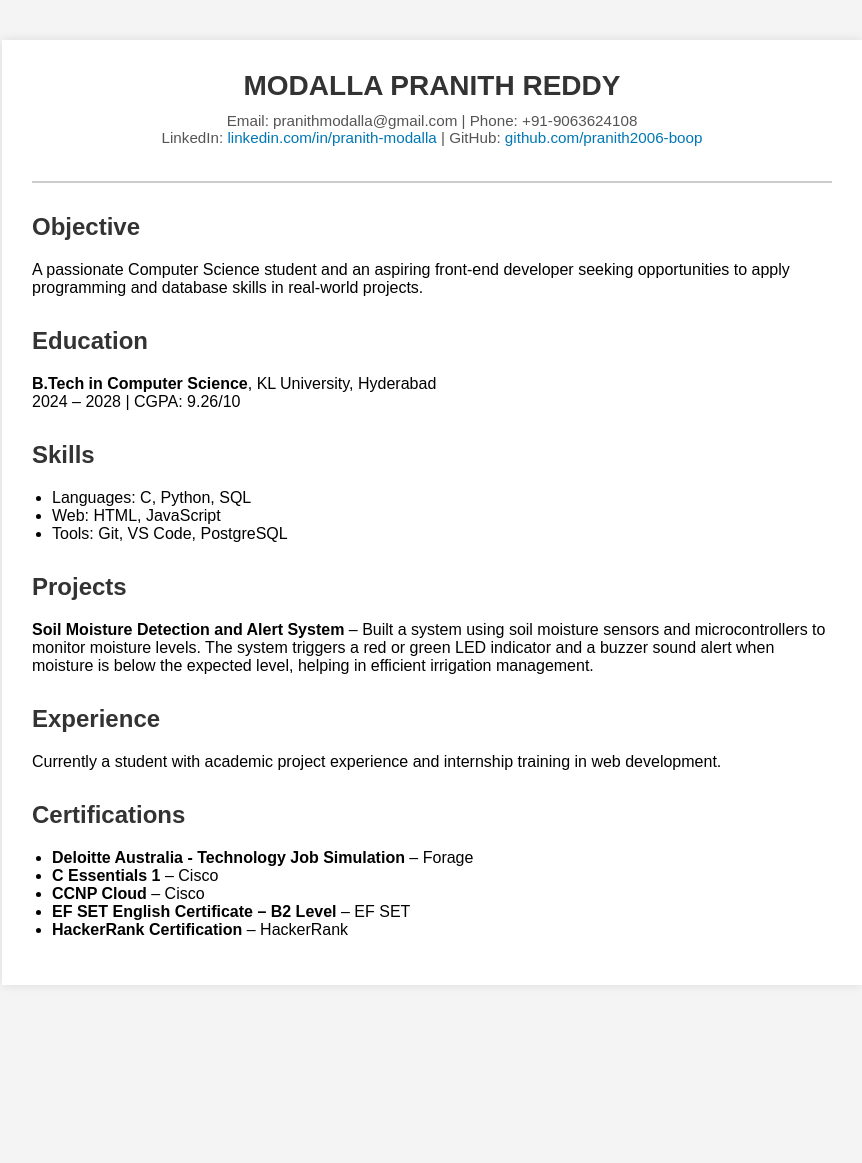
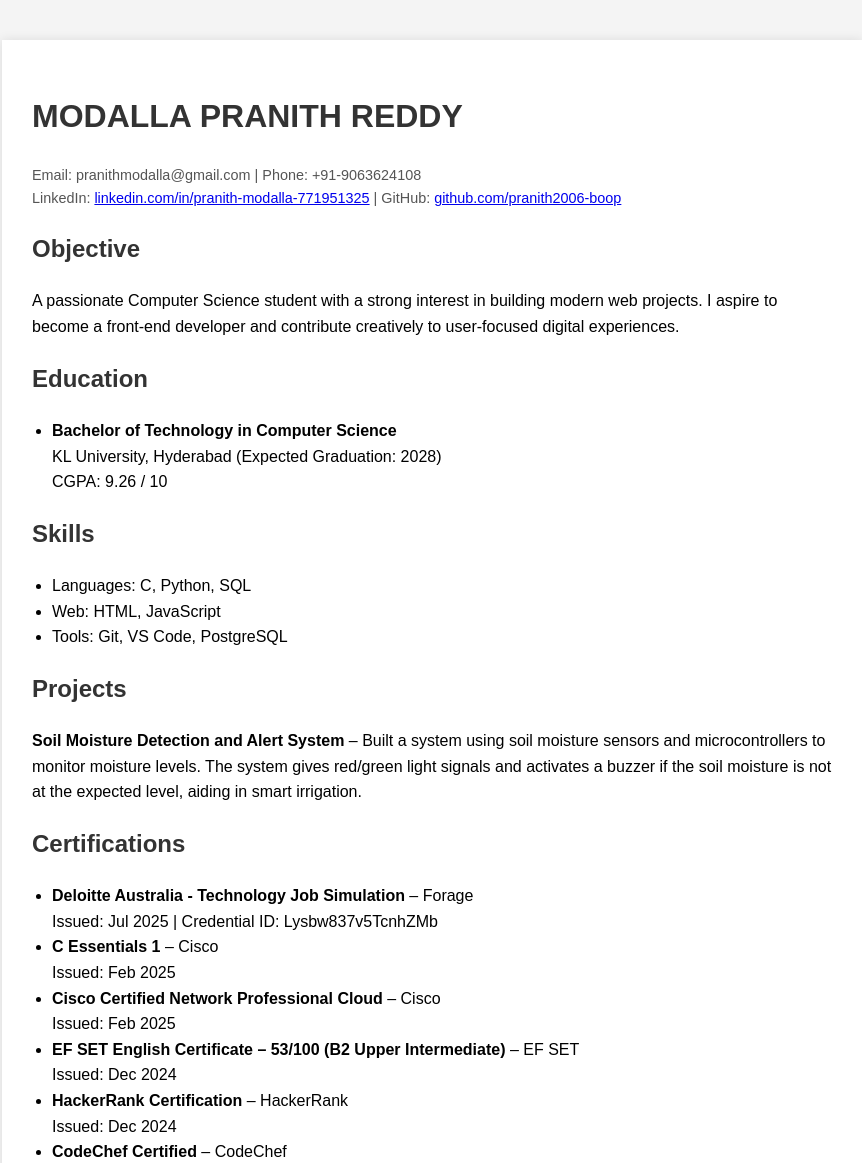
Before and after one commit to pranith2006-boop/Front-End, a plain HTML site: page Resume.html in a window 1280 px wide. Shown: the top 1163 px of the page, without its empty margins (208-1070 px from the left). Before the commit the page ends 1025 px from the top, so only its background shows below. Drawn offline with Linux system fonts and the light colour scheme.

Commit message:
First commit in Resume.html

```diff
--- a/Resume.html
+++ b/Resume.html
@@ -2,12 +2,13 @@
 <html lang="en">
 <head>
   <meta charset="UTF-8" />
-  <meta name="viewport" content="width=device-width, initial-scale=1.0"/>
+  <meta name="viewport" content="width=device-width, initial-scale=1.0" />
   <title>MODALLA PRANITH REDDY - Resume</title>
   <style>
     body {
       font-family: Arial, sans-serif;
       margin: 40px;
+      line-height: 1.6;
       background-color: #f4f4f4;
     }
     .container {
@@ -17,63 +18,47 @@
       margin: auto;
       box-shadow: 0 0 10px rgba(0,0,0,0.1);
     }
-    header {
-      text-align: center;
-      border-bottom: 2px solid #ccc;
-      padding-bottom: 20px;
+    h1, h2 {
+      color: #333;
+    }
+    .section {
       margin-bottom: 20px;
     }
-    .info h1 {
-      margin: 0;
-      font-size: 28px;
-      color: #333;
-    }
     .contact-info {
-      font-size: 0.95em;
+      font-size: 0.9em;
       color: #555;
-      margin-top: 10px;
-    }
-    h2 {
-      color: #333;
-      margin-top: 30px;
     }
     ul {
       padding-left: 20px;
-    }
-    a {
-      color: #0077b5;
-      text-decoration: none;
-    }
-    a:hover {
-      text-decoration: underline;
     }
   </style>
 </head>
 <body>
   <div class="container">
-    <header>
-      <div class="info">
-        <h1>MODALLA PRANITH REDDY</h1>
-        <p class="contact-info">
-          Email: pranithmodalla@gmail.com | Phone: +91-9063624108<br>
-          LinkedIn: <a href="https://www.linkedin.com/in/pranith-modalla-771951325" target="_blank">linkedin.com/in/pranith-modalla</a> |
-          GitHub: <a href="https://github.com/pranith2006-boop" target="_blank">github.com/pranith2006-boop</a>
-        </p>
-      </div>
+    <header class="section">
+      <h1>MODALLA PRANITH REDDY</h1>
+      <p class="contact-info">
+        Email: pranithmodalla@gmail.com | Phone: +91-9063624108 <br>
+        LinkedIn: <a href="https://www.linkedin.com/in/pranith-modalla-771951325" target="_blank">linkedin.com/in/pranith-modalla-771951325</a> |
+        GitHub: <a href="https://github.com/pranith2006-boop" target="_blank">github.com/pranith2006-boop</a>
+      </p>
     </header>
 
-    <section>
+    <section class="section">
       <h2>Objective</h2>
-      <p>A passionate Computer Science student and an aspiring front-end developer seeking opportunities to apply programming and database skills in real-world projects.</p>
+      <p>A passionate Computer Science student with a strong interest in building modern web projects. I aspire to become a front-end developer and contribute creatively to user-focused digital experiences.</p>
     </section>
 
-    <section>
+    <section class="section">
       <h2>Education</h2>
-      <p><strong>B.Tech in Computer Science</strong>, KL University, Hyderabad<br>
-      2024 – 2028 | CGPA: 9.26/10</p>
+      <ul>
+        <li><strong>Bachelor of Technology in Computer Science</strong><br>
+        KL University, Hyderabad (Expected Graduation: 2028)<br>
+        CGPA: 9.26 / 10</li>
+      </ul>
     </section>
 
-    <section>
+    <section class="section">
       <h2>Skills</h2>
       <ul>
         <li>Languages: C, Python, SQL</li>
@@ -82,24 +67,21 @@
       </ul>
     </section>
 
-    <section>
+    <section class="section">
       <h2>Projects</h2>
-      <p><strong>Soil Moisture Detection and Alert System</strong> – Built a system using soil moisture sensors and microcontrollers to monitor moisture levels. The system triggers a red or green LED indicator and a buzzer sound alert when moisture is below the expected level, helping in efficient irrigation management.</p>
+      <p><strong>Soil Moisture Detection and Alert System</strong> – Built a system using soil moisture sensors and microcontrollers to monitor moisture levels. The system gives red/green light signals and activates a buzzer if the soil moisture is not at the expected level, aiding in smart irrigation.</p>
     </section>
 
-    <section>
-      <h2>Experience</h2>
-      <p>Currently a student with academic project experience and internship training in web development.</p>
-    </section>
-
-    <section>
+    <section class="section">
       <h2>Certifications</h2>
       <ul>
-        <li><strong>Deloitte Australia - Technology Job Simulation</strong> – Forage</li>
-        <li><strong>C Essentials 1</strong> – Cisco</li>
-        <li><strong>CCNP Cloud</strong> – Cisco</li>
-        <li><strong>EF SET English Certificate – B2 Level</strong> – EF SET</li>
-        <li><strong>HackerRank Certification</strong> – HackerRank</li>
+        <li><strong>Deloitte Australia - Technology Job Simulation</strong> – Forage<br>Issued: Jul 2025 | Credential ID: Lysbw837v5TcnhZMb</li>
+        <li><strong>C Essentials 1</strong> – Cisco<br>Issued: Feb 2025</li>
+        <li><strong>Cisco Certified Network Professional Cloud</strong> – Cisco<br>Issued: Feb 2025</li>
+        <li><strong>EF SET English Certificate – 53/100 (B2 Upper Intermediate)</strong> – EF SET<br>Issued: Dec 2024</li>
+        <li><strong>HackerRank Certification</strong> – HackerRank<br>Issued: Dec 2024</li>
+        <li><strong>CodeChef Certified</strong> – CodeChef<br>Issued: Oct 2024<br>🥈 Problem Solver Silver Badge (250 problems solved)<br>🥉 Contest Contender Bronze Badge (5 contests)</li>
+        <li><strong>Ethical Hacking Workshop</strong> – Skilligence Edtech Pvt. Ltd. (with IIT Hyderabad)<br>Issued: Feb 2025</li>
       </ul>
     </section>
   </div>
```
Also changed, not shown: Portfolio.html (renamed from Portfoli.html).
